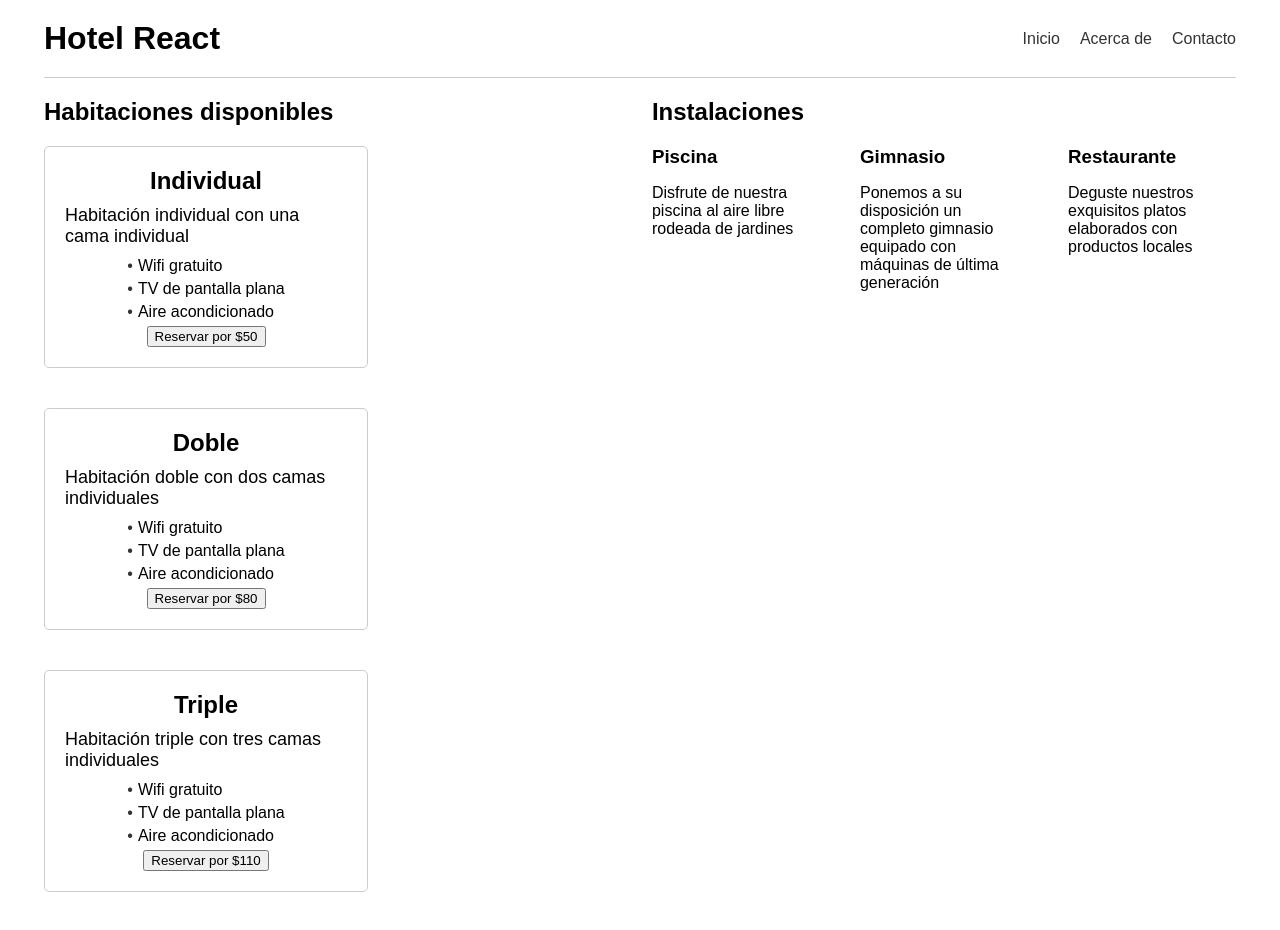
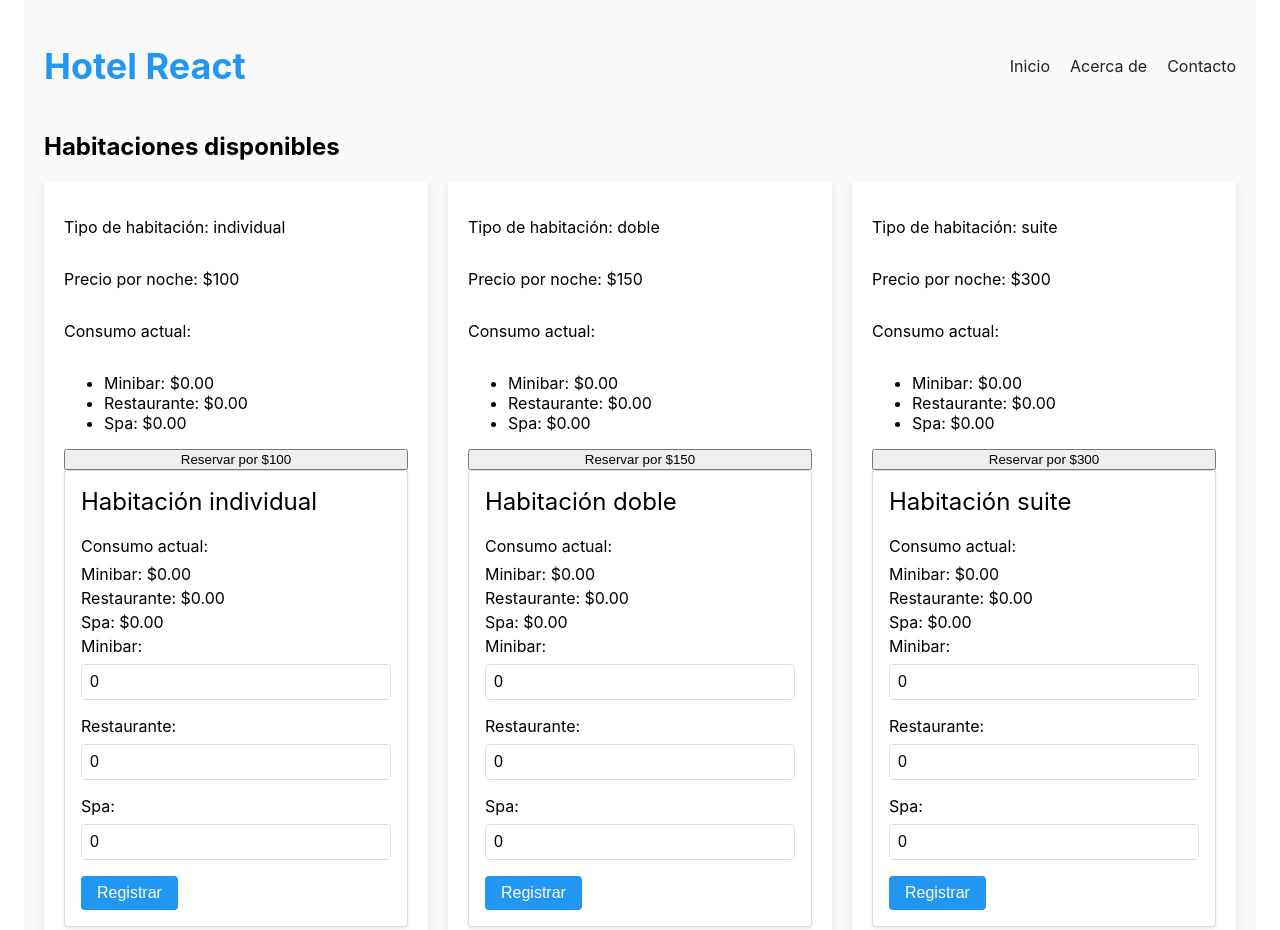
Before and after one commit to eduardo290/hotel-app, a React (Create React App) app: page / in a window 1280 px wide. Shown: the top 930 px of the page. Built offline with nearby package versions, Linux system fonts and the light colour scheme.

Commit message:
Se agrega funcionalidad para editar consumos

```diff
--- a/src/App.js
+++ b/src/App.js
@@ -3,6 +3,7 @@ import ListaHabitaciones from './components/ListaHabitaciones'
 import Habitacion from './components/Habitacion'
 import RegistroCheckIn from './components/RegistroCheckIn'
 import PaginaCheckIn from './components/PaginaCheckIn'
+import RegistroConsumoHabitacion from './components/registroConsumoHabitacion/RegistroConsumoHabitacion'
 import Layout from "./Layout"
 import './App.css';
 
@@ -24,6 +25,10 @@ function App() {
     {
       path: "/PaginaCheckIn",
       element: <PaginaCheckIn/>,
+    },
+    {
+      path: "/registroConsumoHabitacion",
+      element: <RegistroConsumoHabitacion/>,
     }
   ]);
 
--- a/src/components/Habitacion/index.jsx
+++ b/src/components/Habitacion/index.jsx
@@ -1,7 +1,20 @@
 import React, { useState, useEffect } from "react";
+import RegistroConsumoHabitacion from '../registroConsumoHabitacion/RegistroConsumoHabitacion'
 
-function Habitacion({ tipo, precio, children }) {
+function Habitacion({ tipo, consumo }) {
   const [reservado, setReservado] = useState(false);
+  const [consumos, setConsumos] = useState({
+    minibar: 0,
+    restaurante: 0,
+    spa: 0,
+  });
+
+  const precios = {
+    individual: 100,
+    doble: 150,
+    suite: 300
+  };
+  const precio = precios[tipo]; // Get the standard price for this room type
 
   useEffect(() => {
     const reservasGuardadas = JSON.parse(
@@ -11,7 +24,30 @@ function Habitacion({ tipo, precio, children }) {
       (reserva) => reserva.tipo === tipo
     );
     setReservado(estaReservado);
+
+    const consumosGuardados = JSON.parse(
+      localStorage.getItem("consumos") || "{}"
+    );
+    const consumosHabitacion = consumosGuardados[tipo] || {
+      minibar: 0,
+      restaurante: 0,
+      spa: 0,
+    };
+    setConsumos(consumosHabitacion);
   }, [tipo]);
+  const actualizarConsumos = (nuevosConsumos) => {
+    setConsumos((prevConsumos) => {
+      const nuevosConsumosHabitacion = {
+        minibar: (prevConsumos.minibar || 0) + (nuevosConsumos.minibar || 0),
+        restaurante: (prevConsumos.restaurante || 0) + (nuevosConsumos.restaurante || 0),
+        spa: (prevConsumos.spa || 0) + (nuevosConsumos.spa || 0)
+      };
+      const nuevosConsumosTotales = { ...prevConsumos, ...nuevosConsumosHabitacion };
+      localStorage.setItem("consumos", JSON.stringify(nuevosConsumosTotales));
+      return nuevosConsumosTotales;
+    });
+  };
+
 
   function reservar() {
     const reservasGuardadas = JSON.parse(
@@ -22,12 +58,39 @@ function Habitacion({ tipo, precio, children }) {
     setReservado(true);
   }
 
+  function registrarConsumos(nuevosConsumos) {
+    const consumosGuardados = JSON.parse(
+      localStorage.getItem("consumos") || "{}"
+    );
+    const nuevosConsumosHabitacion = {
+      ...consumosGuardados[tipo],
+      ...nuevosConsumos,
+    };
+    consumosGuardados[tipo] = nuevosConsumosHabitacion;
+    localStorage.setItem("consumos", JSON.stringify(consumosGuardados));
+    setConsumos(nuevosConsumosHabitacion);
+  }
+
   return (
     <div className={`habitacion ${reservado ? "reservado" : ""}`}>
-      {children}
+      <p>Tipo de habitación: {tipo}</p>
+      <p>Precio por noche: ${precio}</p>
+      <p>Consumo actual:</p>
+      <ul>
+        <li>Minibar: ${consumos.minibar.toFixed(2)}</li>
+        <li>Restaurante: ${consumos.restaurante.toFixed(2)}</li>
+        <li>Spa: ${consumos.spa.toFixed(2)}</li>
+      </ul>
       <button onClick={reservar} disabled={reservado}>
-        {reservado ? "Reservado" : "Reservar por $"+precio}
+        {reservado ? "Reservado" : `Reservar por $${precios[tipo]}`}
       </button>
+      <RegistroConsumoHabitacion
+        numero={tipo}
+        consumos={consumos}
+        onRegistrarConsumos={registrarConsumos}
+         actualizarConsumos={actualizarConsumos}
+
+      />
     </div>
   );
 }
--- a/src/components/ListaHabitaciones/index.jsx
+++ b/src/components/ListaHabitaciones/index.jsx
@@ -2,11 +2,19 @@ import React, { useState, useEffect } from 'react';
 import Logo from '../../assets/unir.png';
 import Habitacion from '../Habitacion';
 import './styles.css';
-import ReactDOM from 'react-dom';
+
 
 function PaginaPrincipal() {
-  const [flag, setFlag] = useState(true);
-  const [habitaciones, setHabitaciones] = useState([]);
+  const [habitaciones, setHabitaciones] = useState([
+    { tipo: "individual", precio: 100, reservado: false },
+    { tipo: "doble", precio: 200, reservado: false },
+    { tipo: "suite", precio: 300, reservado: false },
+  ].map((habitacion) => ({
+    ...habitacion,
+    precio: habitacion.precio || Math.floor(Math.random() * 500) + 100,
+  })));
+  const [consumos, setConsumos] = useState([]);
+
 
   useEffect(() => {
     const savedHabitaciones = localStorage.getItem('habitaciones');
@@ -19,31 +27,9 @@ function PaginaPrincipal() {
     localStorage.setItem('habitaciones', JSON.stringify(habitaciones));
   }, [habitaciones]);
 
-  function showMore() {
-    const section3 = document.querySelector('#section3');
-    const ul = document.createElement('ul');
-    ul.className = 'listaDinamica';
-
-    for (let i = 0; i < 6; i++) {
-      const li = document.createElement('li');
-      const habitacion = document.createElement('div');
-      ReactDOM.render(<Habitacion key={i}>Habitación {i + 1}</Habitacion>, habitacion);
-      li.appendChild(habitacion);
-      ul.appendChild(li);
-      setHabitaciones([...habitaciones, `Habitación ${i + 1}`]);
-    }
-
-    if (flag) {
-      section3.appendChild(ul);
-      setFlag(false);
-    } else {
-      section3.removeChild(section3.lastChild);
-      setFlag(true);
-    }
-  }
 
   return (
-    <div className="container" data-testid='pagina-principal'>
+    <div className="container" data-testid="pagina-principal">
       <header>
         <h1>Hotel React</h1>
         <nav>
@@ -64,44 +50,9 @@ function PaginaPrincipal() {
         <section>
           <h2>Habitaciones disponibles</h2>
           <div className="habitaciones">
-            <Habitacion tipo="individual" precio="50">
-              <h3>Individual</h3>
-              <p>Habitación individual con una cama individual</p>
-              <ul>
-                <li>Wifi gratuito</li>
-                <li>TV de pantalla plana</li>
-                <li>Aire acondicionado</li>
-              </ul>
-            </Habitacion>
-            <Habitacion tipo="doble" precio="80">
-              <h3>Doble</h3>
-              <p>Habitación doble con dos camas individuales</p>
-              <ul>
-                <li>Wifi gratuito</li>
-                <li>TV de pantalla plana</li>
-                <li>Aire acondicionado</li>
-              </ul>
-            </Habitacion>
-            <Habitacion tipo="triple" precio="110">
-  <h3>Triple</h3>
-  <p>Habitación triple con tres camas individuales</p>
-  <ul>
-    <li>Wifi gratuito</li>
-    <li>TV de pantalla plana</li>
-    <li>Aire acondicionado</li>
-  </ul>
-</Habitacion>
-<Habitacion tipo="suite" precio="200">
-  <h3>Suite</h3>
-  <p>Habitación de lujo con una cama doble y una sala de estar</p>
-  <ul>
-    <li>Wifi gratuito</li>
-    <li>TV de pantalla plana</li>
-    <li>Aire acondicionado</li>
-    <li>Vistas panorámicas</li>
-    <li>Mini-bar</li>
-  </ul>
-</Habitacion>
+            {habitaciones.map((habitacion, index) => (
+              <Habitacion key={index} tipo={habitacion.tipo} precio={habitacion.precio} consumo={consumos[index]} />
+            ))}
           </div>
         </section>
         <section>
@@ -117,18 +68,15 @@ function PaginaPrincipal() {
             </div>
             <div>
               <h3>Restaurante</h3>
-      <p>Deguste nuestros exquisitos platos elaborados con productos locales</p>
+              <p>Pruebe la deliciosa comida de nuestro restaurante y disfrute de una experiencia gastronómica única</p>
             </div>
           </div>
         </section>
-<section id="section3">
-  <h2>Más habitaciones</h2>
-  <button onClick={showMore}>Mostrar más habitaciones</button>
-</section>
+
       </main>
       <footer>
         <img src={Logo} alt="Logo UNIR" />
-  <p>© 2022 Hotel React. Todos los derechos reservados.</p>
+        <p>© {new Date().getFullYear()} Hotel React. Todos los derechos reservados.</p>
 </footer>
 </div>
 );
--- a/src/components/ListaHabitaciones/styles.css
+++ b/src/components/ListaHabitaciones/styles.css
@@ -1,212 +1,157 @@
-/* Estilos generales */
-body {
-    margin: 0;
-    font-family: Arial, sans-serif;
+/* Colores */
+:root {
+  --primary-color: #2196f3;
+  --primary-dark-color: #1769aa;
+  --primary-light-color: #4dabf5;
+  --secondary-color: #ffc107;
+  --secondary-dark-color: #b28704;
+  --secondary-light-color: #ffd54f;
+  --background-color: #fafafa;
+  --text-color: #212121;
+  --border-color: #e0e0e0;
 }
 
+/* Contenedor principal */
 .container {
   max-width: 1200px;
   margin: 0 auto;
   padding: 20px;
+  background-color: var(--background-color);
 }
 
-  h1,
-  h2,
-  h3,
-  h4,
-  h5,
-  h6 {
-    margin: 0;
-  }
-
-  ul {
-    margin: 0;
-    padding: 0;
-    list-style: none;
-  }
-
-  a {
-    text-decoration: none;
-    color: #333;
-  }
-
-  a:hover {
-    color: #777;
-  }
-
+/* Encabezado */
 header {
   display: flex;
   justify-content: space-between;
   align-items: center;
-    padding-bottom: 20px;
-    border-bottom: 1px solid #ccc;
-  }
-
-  nav ul {
-    display: flex;
-    justify-content: space-between;
-    align-items: center;
-  }
-
-  nav li {
-    margin-left: 20px;
-  }
-
-  main {
-    display: flex;
-    flex-wrap: wrap;
-    justify-content: space-between;
-    padding-top: 20px;
-  }
-
-  section {
-    flex-basis: 49%;
-    margin-bottom: 40px;
-  }
-
-  h2 {
-    font-size: 24px;
-    font-weight: bold;
   margin-bottom: 20px;
 }
 
-  .habitaciones {
-    display: flex;
-    flex-wrap: wrap;
-    gap: 20px;
+header h1 {
+  font-size: 36px;
+  color: var(--primary-color);
 }
 
-  .instalaciones {
+header nav ul {
   display: flex;
-    gap: 40px;
-  }
-
-  .instalaciones div {
-    flex-basis: 33.33%;
-  }
-
-  section#section3 {
-    text-align: center;
-  }
-
-  section#section3 ul {
-    margin-top: 20px;
-  }
-
-  section#section3 button {
-    border: none;
-    background-color: #333;
-    color: #fff;
-    padding: 10px 20px;
-    border-radius: 5px;
-    cursor: pointer;
-  }
-
-  section#section3 button:hover {
-    background-color: #777;
-  }
-
-  footer {
-    display: flex;
-    justify-content: space-between;
-    align-items: center;
-    margin-top: 40px;
-    padding-top: 20px;
-    border-top: 1px solid #ccc;
-  }
-
-  footer img {
-    height: 40px;
-  }
-
-  footer p {
-    margin: 0;
-    font-size: 14px;
-  }
-
-  /* Estilos de las habitaciones */
-  .habitacion {
-    border: 1px solid #ccc;
-    border-radius: 5px;
-    padding: 20px;
-    flex-basis: calc(50% - 10px);
-  }
-
-  .habitacion h3 {
-    margin-top: 0;
-    font-size: 20px;
-    font-weight: bold;
-    margin-bottom: 10px;
-  }
-
-  .habitacion p {
-    margin-top: 0;
-    font-size: 16px;
-    margin-bottom: 10px;
-  }
-
-  .habitacion ul {
-    margin: 0;
-    padding: 0;
-    list-style: none;
-  }
-
-  .habitacion li {
-    margin-bottom: 10px;
-  }
-
-  .habitacion li:before {
-    content: "•";
-    margin-right: 5px;
-    color: #333;
-  }
-
-  .habitacion .precio {
-    margin-top: 10px;
-    font-size: 24px;
-    font-weight: bold;
-    color: #333;
-  }
-
-  .habitacion .precio span {
-    font-size: 16px;
-    font-weight: normal;
-    color: #777;
-  }
-
-  .habitacion {
-    display: flex;
-    flex-direction: column;
-    justify-content: center;
-    align-items: center;
-    padding: 20px;
-    border: 1px solid #ccc;
-    margin-bottom: 20px;
-  }
-
-  .habitacion h3 {
-    font-size: 24px;
-    margin-bottom: 10px;
-  }
-
-  .habitacion p {
-    font-size: 18px;
-    margin-bottom: 10px;
-  }
-
-  .habitacion ul {
   list-style: none;
   margin: 0;
   padding: 0;
 }
 
-  .habitacion li {
-    font-size: 16px;
-    margin-bottom: 5px;
+header nav ul li {
+  margin-left: 20px;
+}
+
+header nav ul li:first-child {
+  margin-left: 0;
+}
+
+header nav ul li a {
+  text-decoration: none;
+  color: var(--text-color);
+}
+
+header nav ul li a:hover {
+  color: var(--primary-dark-color);
+}
+
+/* Habitaciones */
+.habitaciones {
+  display: grid;
+  grid-template-columns: repeat(auto-fit, minmax(300px, 1fr));
+  grid-gap: 20px;
+}
+
+/* Habitación */
+.habitacion {
+  position: relative;
+  display: flex;
+  flex-direction: column;
+  justify-content: space-between;
+  padding: 20px;
+  background-color: #fff;
+  border-radius: 4px;
+  box-shadow: 0 4px 8px rgba(0, 0, 0, 0.1);
+  transition: all 0.3s ease;
+}
+
+.habitacion:hover {
+  transform: translateY(-10px);
+  box-shadow: 0 8px 16px rgba(0, 0, 0, 0.2);
 }
 
 .habitacion img {
-    max-width: 100%;
-    height: auto;
-    margin-bottom: 10px;
+  width: 100%;
+  height: 200px;
+  object-fit: cover;
+  border-radius: 4px;
 }
+
+.habitacion .tipo {
+  font-size: 24px;
+  font-weight: 600;
+  color: var(--text-color);
+  margin-top: 10px;
+}
+
+.habitacion .precio {
+  font-size: 18px;
+  font-weight: 500;
+  color: var(--secondary-color);
+  margin-top: 10px;
+}
+
+.habitacion .disponibilidad {
+  position: absolute;
+  top: 20px;
+  right: 20px;
+  font-size: 18px;
+  font-weight: 500;
+  color: #fff;
+  background-color: var(--primary-color);
+  padding: 5px 10px;
+  border-radius: 4px;
+}
+
+.habitacion .consumo {
+  display: flex;
+  justify-content: space-between;
+  align-items: center;
+  margin-top: 10px;
+  border-top: 1px solid var(--border-color);
+  padding-top: 10px;
+}
+
+.habitacion .consumo p {
+  margin: 0;
+  font-size: 18px;
+   color: #444;
+}
+
+.habitacion .boton {
+display: flex;
+justify-content: center;
+align-items: center;
+background-color: #3498db;
+color: #fff;
+border: none;
+width: 100%;
+height: 50px;
+font-size: 20px;
+cursor: pointer;
+transition: background-color 0.3s ease;
+}
+
+.habitacion .boton:hover {
+background-color: #2980b9;
+}
+
+.habitacion .boton:focus {
+outline: none;
+}
+
+.habitacion .boton:active {
+background-color: #1e6091;
+transition: none;
+}
--- /dev/null
+++ b/src/components/registroConsumoHabitacion/RegistroConsumoHabitacion.jsx
@@ -0,0 +1,97 @@
+import React, { useState, useEffect } from "react";
+import "./registroConsumoHabitacion.css";
+
+function RegistroConsumoHabitacion(props) {
+  const [consumo, setConsumo] = useState({
+    minibar: 0,
+    restaurante: 0,
+    spa: 0,
+  });
+
+  useEffect(() => {
+    const consumosGuardados = JSON.parse(
+      localStorage.getItem("consumos") || "{}"
+    );
+    const habitacionConsumos = consumosGuardados[props.numero] || {
+      minibar: 0,
+      restaurante: 0,
+      spa: 0,
+    };
+    setConsumo(habitacionConsumos);
+  }, [props.numero]);
+
+  const handleChange = (event) => {
+    const { name, value } = event.target;
+    setConsumo((prevConsumo) => ({
+      ...prevConsumo,
+      [name]: parseFloat(value),
+    }));
+  };
+
+  const handleSubmit = (event) => {
+    event.preventDefault();
+    const consumosGuardados = JSON.parse(
+      localStorage.getItem("consumos") || "{}"
+    );
+    const habitacionConsumos = consumosGuardados[props.numero] || {
+      minibar: 0,
+      restaurante: 0,
+      spa: 0,
+    };
+    const nuevosConsumos = {
+      minibar: habitacionConsumos.minibar + consumo.minibar,
+      restaurante: habitacionConsumos.restaurante + consumo.restaurante,
+      spa: habitacionConsumos.spa + consumo.spa,
+    };
+    consumosGuardados[props.numero] = nuevosConsumos;
+    localStorage.setItem("consumos", JSON.stringify(consumosGuardados));
+    props.actualizarConsumos(props.numero, nuevosConsumos);
+    setConsumo({
+      minibar: 0,
+      restaurante: 0,
+      spa: 0,
+    });
+  };
+
+
+  return (
+    <div className="registroConsumoHabitacion">
+      <h2>Habitación {props.numero}</h2>
+      <p>Consumo actual:</p>
+      <ul>
+        <li>Minibar: ${consumo.minibar.toFixed(2)}</li>
+        <li>Restaurante: ${consumo.restaurante.toFixed(2)}</li>
+        <li>Spa: ${consumo.spa.toFixed(2)}</li>
+      </ul>
+      <form onSubmit={handleSubmit}>
+        <label htmlFor={`minibar-${props.numero}`}>Minibar:</label>
+        <input
+          type="number"
+          id={`minibar-${props.numero}`}
+          name="minibar"
+          value={consumo.minibar}
+          onChange={handleChange}
+        />
+        <label htmlFor={`restaurante-${props.numero}`}>Restaurante:</label>
+        <input
+          type="number"
+          id={`restaurante-${props.numero}`}
+          name="restaurante"
+          value={consumo.restaurante}
+          onChange={handleChange}
+        />
+        <label htmlFor={`spa-${props.numero}`}>Spa:</label>
+        <input
+          type="number"
+          id={`spa-${props.numero}`}
+          name="spa"
+          value={consumo.spa}
+          onChange={handleChange}
+        />
+        <button type="submit">Registrar</button>
+      </form>
+    </div>
+  );
+}
+
+export default RegistroConsumoHabitacion;
--- /dev/null
+++ b/src/components/registroConsumoHabitacion/registroConsumoHabitacion.css
@@ -0,0 +1,66 @@
+.registroConsumoHabitacion {
+  background-color: #fff;
+  border: 1px solid #ddd;
+  border-radius: 4px;
+  box-shadow: 0 2px 4px rgba(0, 0, 0, 0.1);
+  padding: 16px;
+}
+
+.registroConsumoHabitacion h2 {
+  margin-top: 0;
+  font-size: 1.5rem;
+  font-weight: 400;
+}
+
+.registroConsumoHabitacion p {
+  margin-bottom: 8px;
+  font-size: 1rem;
+  font-weight: 400;
+}
+
+.registroConsumoHabitacion ul {
+  margin: 0;
+  padding: 0;
+  list-style-type: none;
+}
+
+.registroConsumoHabitacion ul li {
+  font-size: 1rem;
+  font-weight: 400;
+  margin-bottom: 4px;
+}
+
+.registroConsumoHabitacion label {
+  display: block;
+  margin-bottom: 8px;
+  font-size: 1rem;
+  font-weight: 400;
+}
+
+.registroConsumoHabitacion input[type="number"] {
+  display: block;
+  width: 100%;
+  padding: 8px;
+  border: 1px solid #ddd;
+  border-radius: 4px;
+  box-sizing: border-box;
+  margin-bottom: 16px;
+  font-size: 1rem;
+  font-weight: 400;
+}
+
+.registroConsumoHabitacion button[type="submit"] {
+  background-color: #2196f3;
+  color: #fff;
+  padding: 8px 16px;
+  border: none;
+  border-radius: 4px;
+  cursor: pointer;
+  font-size: 1rem;
+  font-weight: 500;
+  transition: background-color 0.3s ease;
+}
+
+.registroConsumoHabitacion button[type="submit"]:hover {
+  background-color: #0c7cd5;
+}
```
Lines whose indentation alone changed are shown as unchanged.
